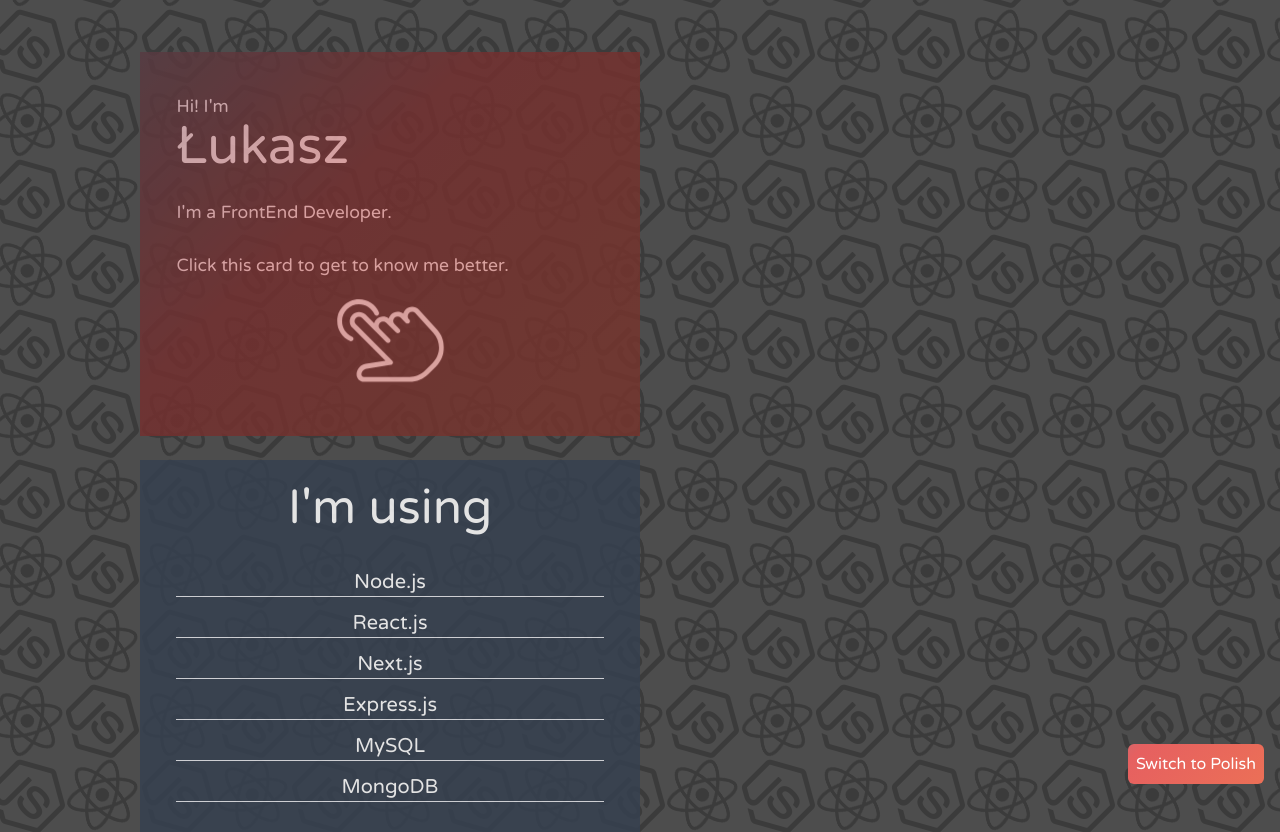
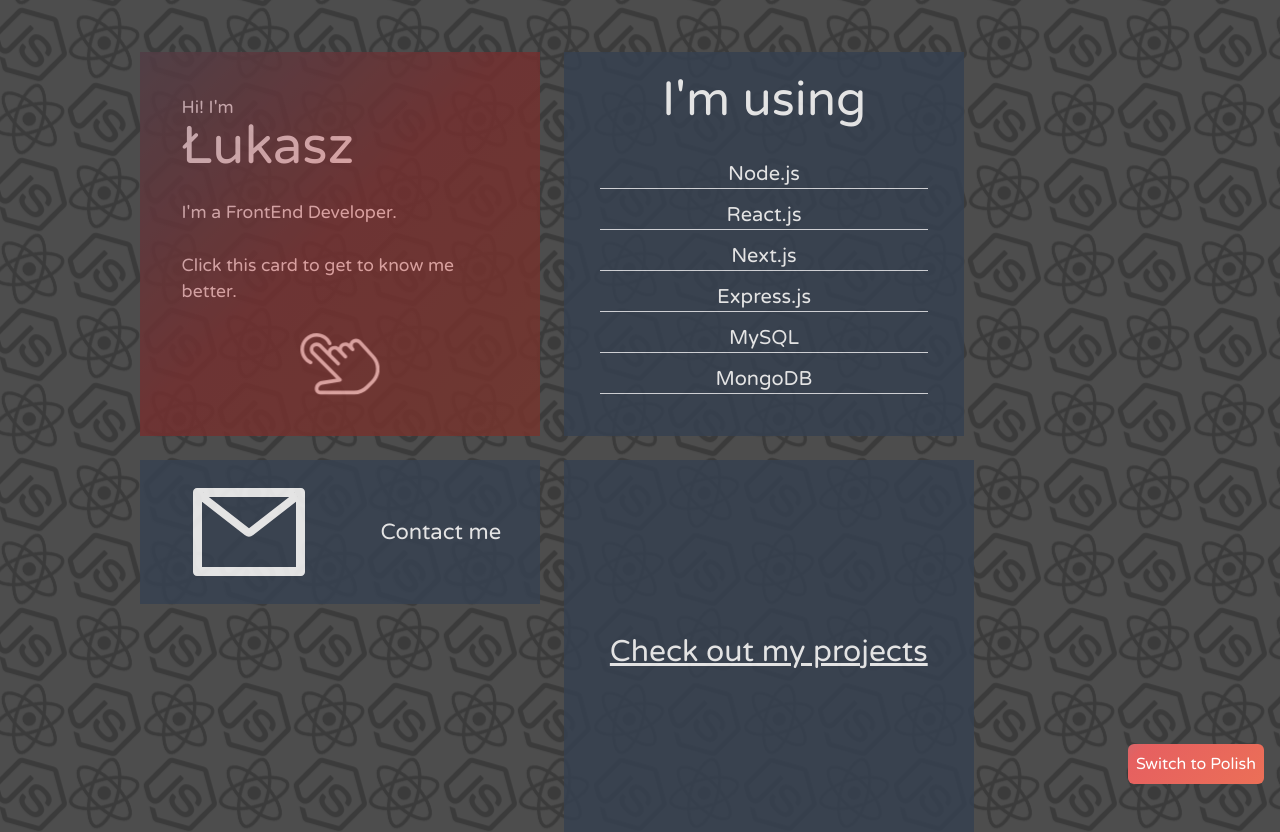
Before and after one commit to lukasz-sz96/portfolio, a Next.js app: page / in a window 1280 px wide. Shown: the top 832 px of the page. Built offline with nearby package versions, Linux system fonts and the light colour scheme; what @jinsung.lim/tailwindcss-filters would draw is missing.

Commit message:
Fix text size

```diff
--- a/pages/index.js
+++ b/pages/index.js
@@ -57,7 +57,7 @@
             ) : (
               <motion.div
                 animate={{ scale: 1, opacity: 1, scale: 1.1 }}
-                className="text-sm m-2 mt-0 pt-0"
+                className="text-xs xl:text-sm m-2 mt-0 pt-0"
               >
                 <p>{locale[lang]["titleDescription"][0]}</p>
                 <br />
--- a/tailwind.config.js
+++ b/tailwind.config.js
@@ -468,7 +468,7 @@
     minWidth: {
       0: '0px',
       full: '100%',
-      '1/2': '500px',
+      '1/2': '400px',
       min: 'min-content',
       max: 'max-content',
     },
```
